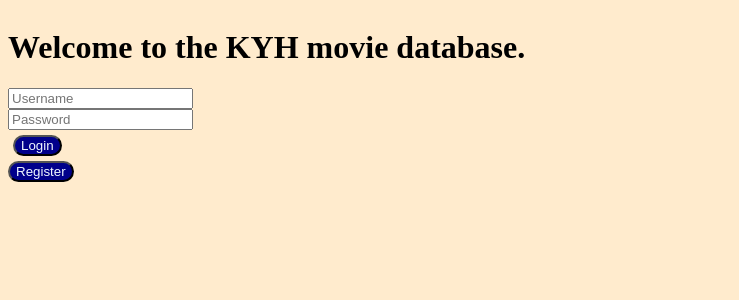
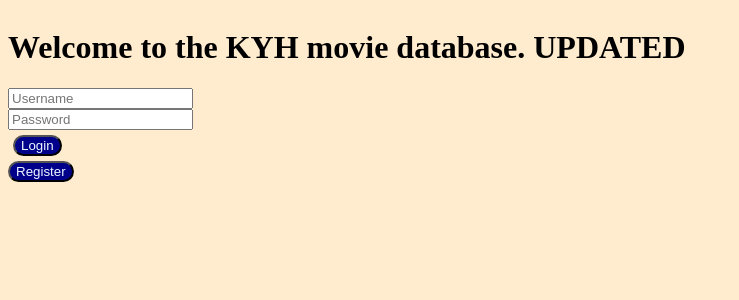
Before and after one commit to Cohnny/CloudEdgeAssignment, a Flask app: page / in a window 1280 px wide. Shown: the top 300 px of the page, without its empty margins (0-739 px from the left). Run offline with Flask 3, Linux system fonts and the light colour scheme.

Commit message:
Trigger workflow

```diff
--- a/templates/welcome.html
+++ b/templates/welcome.html
@@ -7,7 +7,7 @@
 {% endblock %}
 
 {% block body %}
-<H1>Welcome to the KYH movie database.</H1>
+<H1>Welcome to the KYH movie database. UPDATED</H1>
 <link rel="stylesheet" href="/static/css/style.css">
     <form action="/login" method="POST">
         <input type="text" name="username" placeholder="Username" required><br>
```
